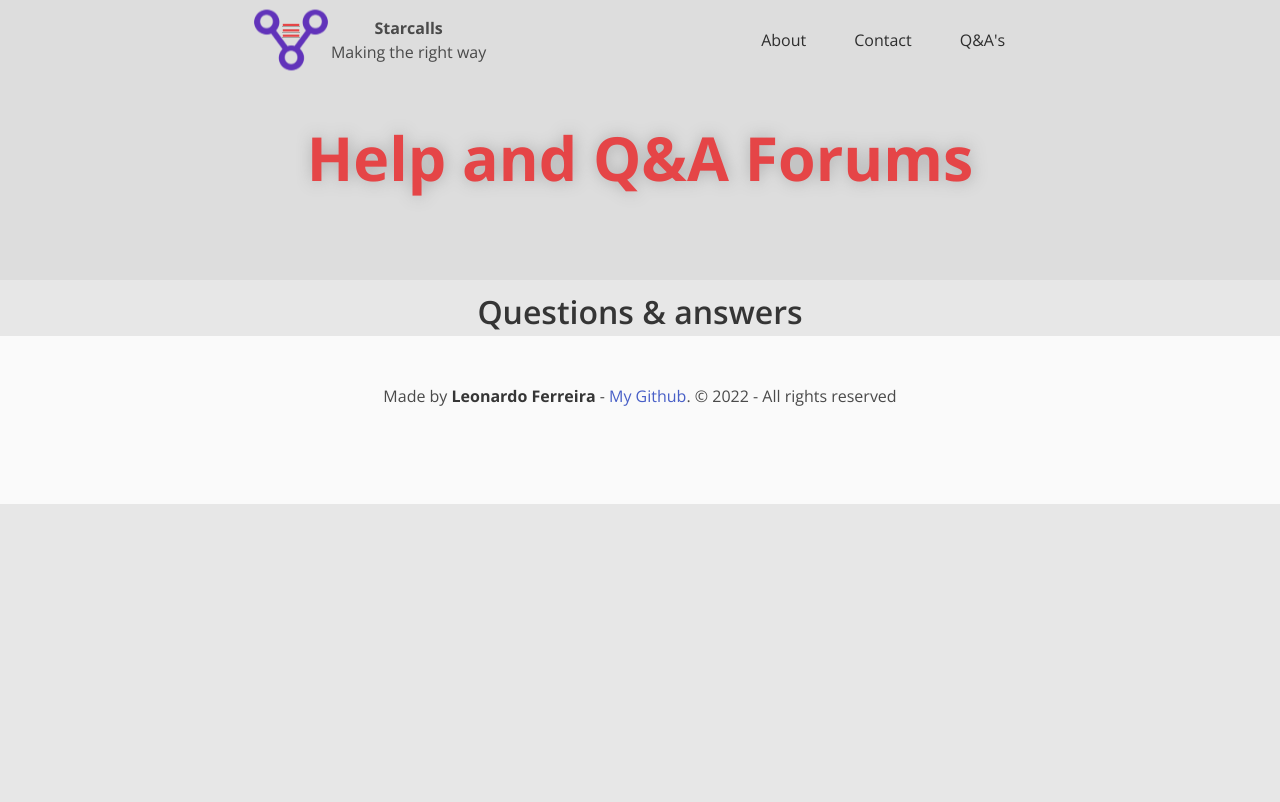
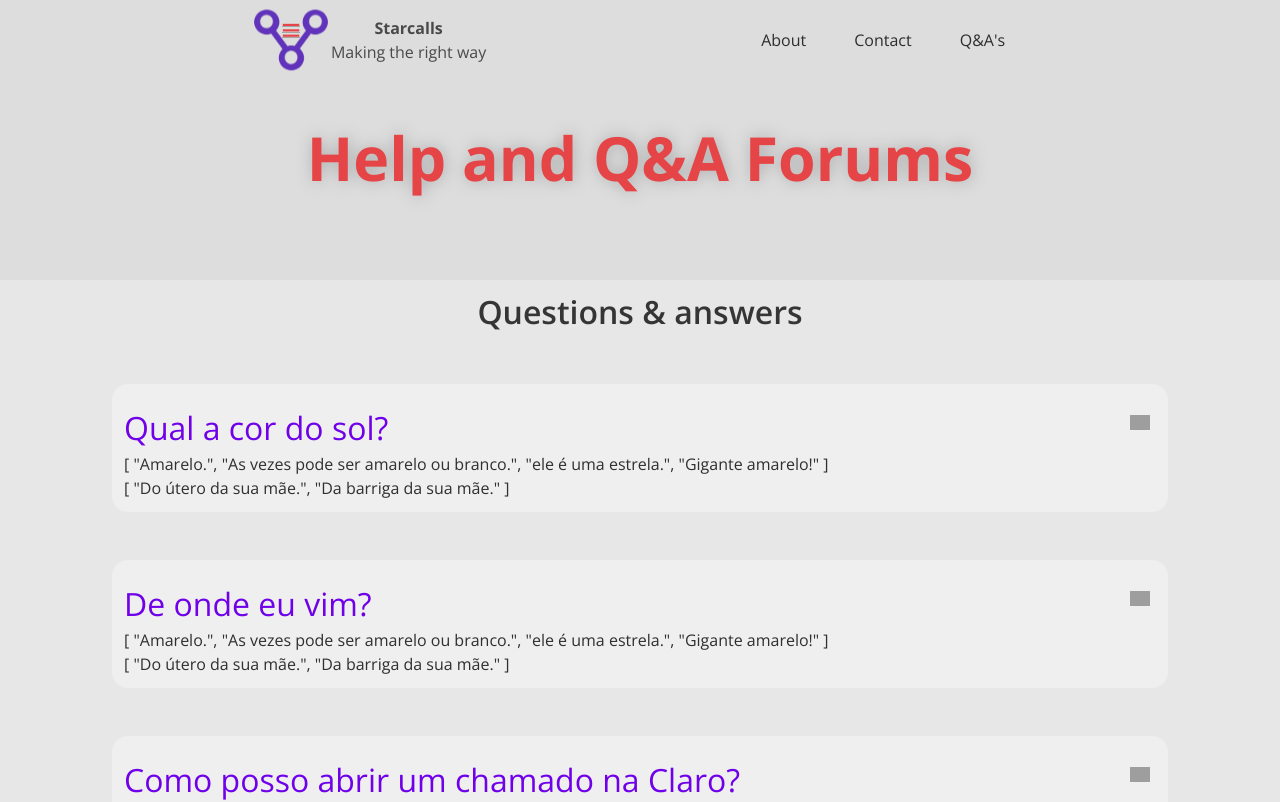
Before and after one commit to Leoff00/starcalls-frontend, a Vue app: page / in a window 1280 px wide. Shown: the top 802 px of the page. Built offline with nearby package versions, Linux system fonts and the light colour scheme; grey boxes are pictures that could not be loaded.

Commit message:
feat: adding array render

```diff
--- a/src/components/Questions.vue
+++ b/src/components/Questions.vue
@@ -1,20 +1,35 @@
 <template>
     <section>
         <div class="mt-2 is-flex is-justify-content-center is-align-items-center">
-            <h2>Questions & answers</h2>
+            <h2 class="is-size-3">Questions & answers</h2>
         </div>
-
-        <article v-for="(items) in data.qa" :key="items.q_id" class="container">
+        <section v-for="items in data" :key="items.q_id" class="container">
             <div class="qa-container column m-6">
-                <h3 class="is-size-3">{{ items.question }}</h3>
-                <p class="is-size-6 pb-3 pt-2" v-for="(answer) in items.answers">{{ answer }}</p>
+                <div class="mt-2 is-flex is-justify-content-space-between is-align-items-center">
+                    <h3 class="is-size-3">{{ items.question }}</h3>
+                    <figure class="image is-32x32">
+                        <button @click="limit++">
+                            <img src="../assets/plus.svg" alt="Carregar mais">
+                        </button>
+                    </figure>
+                </div>
+                <!-- <div class="pb-1 pt-2" v-for="answer in range"> -->
+                <p class="is-size-6" v-for="a in range" :key="items.q_id">{{ a }}</p>
+                <!-- </div> -->
             </div>
-        </article>
+        </section>
     </section>
 </template>
 <script lang="ts" setup>
+import { ref, computed } from "vue";
 import { data } from "../mock/mock.json"
+const limit = ref(2)
 
+const answers = data.map((v) => v.answers)
+
+const range = computed(() => {
+    return answers.slice(0, limit.value)
+})
 
 </script>
 <style scoped>
@@ -30,15 +45,24 @@ import { data } from "../mock/mock.json"
     border-radius: 1rem;
 }
 
+button {
+    outline: none;
+    background-color: none;
+    border: none;
+    border-radius: 0.5rem;
+    transition: 0.225s;
+}
+
+button:hover {
+    transform: scale(1.225);
+}
 
 h2 {
     font-weight: 600;
-    font-size: 2rem;
     color: var(--soft-black-weak);
 }
 
 h3 {
-    font-size: 2.4rem;
     font-weight: 300;
     color: var(--purple-tone-strong);
 }
```
